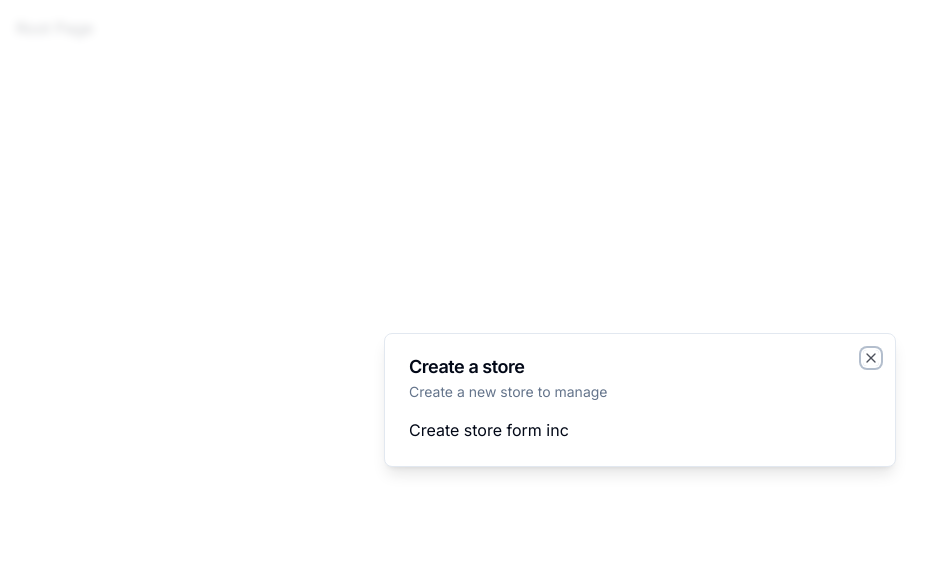
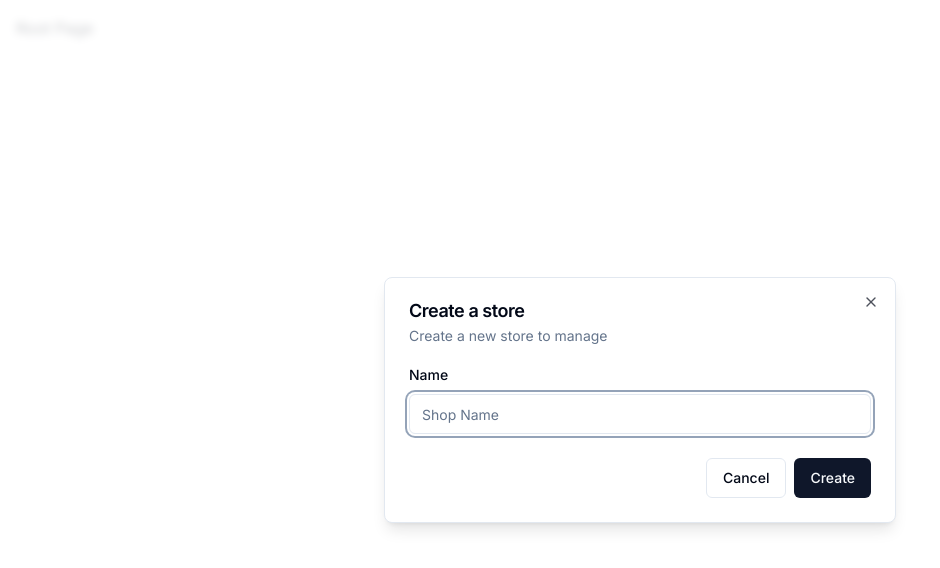
Before and after one commit to FUPharah/ecommerce, a Next.js app: page / in a window 1280 px wide. Shown: the top 568 px of the page, without its empty margins (0-940 px from the left). Built offline with nearby package versions, Linux system fonts and the light colour scheme.

Commit message:
Dashboard Store Create Form Component

```diff
--- a/components/modals/store-modal.tsx
+++ b/components/modals/store-modal.tsx
@@ -1,14 +1,63 @@
 "use client"
-
+import * as z from "zod"
 import { useStoreModal } from "@/hooks/use-store-modal"
 import { Modal } from "../ui/modal"
+import { useForm } from "react-hook-form"
+import { zodResolver } from "@hookform/resolvers/zod"
+import { Form, FormControl, FormField, FormItem, FormLabel, FormMessage } from "../ui/form"
+import { Input } from "../ui/input"
+import { Button } from "../ui/button"
+
+const formSchema = z.object({
+  name: z.string().min(1).max(50),
+})
 
 export const StoreModal = () => {
   const storeModal = useStoreModal();
+  const form = useForm<z.infer<typeof formSchema>>({
+    resolver: zodResolver(formSchema),
+    defaultValues: {
+      name: "",
+    },
+  });
+
+  const onSubmit = async (values: z.infer<typeof formSchema>) => {
+    console.log(values)
+    // create store later
+  }
+
   return (
     <Modal title="Create a store" description="Create a new store to manage"
     isOpen={storeModal.isOpen} onClose={storeModal.onClose}>
-      Create store form inc
+      <div>
+        <div space-y-4 py-2 pb-4>
+          <Form {...form}>
+            <form onSubmit={form.handleSubmit(onSubmit)}>
+              <FormField control={form.control} name="name" render={({field}) => (
+                <FormItem>
+                  <FormLabel>
+                    Name
+                  </FormLabel>
+                  <FormControl>
+                    <Input placeholder="Shop Name" {...field}/>
+                  </FormControl>
+                  <FormMessage>
+                    {form.formState.errors.name?.message}
+                  </FormMessage>
+                </FormItem>
+              )}/>
+              <div className="pt-6 space-x-2 flex items-center justify-end w-full">
+                <Button variant="outline" onClick={storeModal.onClose}>
+                  Cancel
+                </Button>
+                <Button type="submit">
+                  Create
+                </Button>
+              </div>
+            </form>
+          </Form>
+        </div>
+      </div>
     </Modal>
   );
 }
--- /dev/null
+++ b/components/ui/form.tsx
@@ -0,0 +1,176 @@
+import * as React from "react"
+import * as LabelPrimitive from "@radix-ui/react-label"
+import { Slot } from "@radix-ui/react-slot"
+import {
+  Controller,
+  ControllerProps,
+  FieldPath,
+  FieldValues,
+  FormProvider,
+  useFormContext,
+} from "react-hook-form"
+
+import { cn } from "@/lib/utils"
+import { Label } from "@/components/ui/label"
+
+const Form = FormProvider
+
+type FormFieldContextValue<
+  TFieldValues extends FieldValues = FieldValues,
+  TName extends FieldPath<TFieldValues> = FieldPath<TFieldValues>
+> = {
+  name: TName
+}
+
+const FormFieldContext = React.createContext<FormFieldContextValue>(
+  {} as FormFieldContextValue
+)
+
+const FormField = <
+  TFieldValues extends FieldValues = FieldValues,
+  TName extends FieldPath<TFieldValues> = FieldPath<TFieldValues>
+>({
+  ...props
+}: ControllerProps<TFieldValues, TName>) => {
+  return (
+    <FormFieldContext.Provider value={{ name: props.name }}>
+      <Controller {...props} />
+    </FormFieldContext.Provider>
+  )
+}
+
+const useFormField = () => {
+  const fieldContext = React.useContext(FormFieldContext)
+  const itemContext = React.useContext(FormItemContext)
+  const { getFieldState, formState } = useFormContext()
+
+  const fieldState = getFieldState(fieldContext.name, formState)
+
+  if (!fieldContext) {
+    throw new Error("useFormField should be used within <FormField>")
+  }
+
+  const { id } = itemContext
+
+  return {
+    id,
+    name: fieldContext.name,
+    formItemId: `${id}-form-item`,
+    formDescriptionId: `${id}-form-item-description`,
+    formMessageId: `${id}-form-item-message`,
+    ...fieldState,
+  }
+}
+
+type FormItemContextValue = {
+  id: string
+}
+
+const FormItemContext = React.createContext<FormItemContextValue>(
+  {} as FormItemContextValue
+)
+
+const FormItem = React.forwardRef<
+  HTMLDivElement,
+  React.HTMLAttributes<HTMLDivElement>
+>(({ className, ...props }, ref) => {
+  const id = React.useId()
+
+  return (
+    <FormItemContext.Provider value={{ id }}>
+      <div ref={ref} className={cn("space-y-2", className)} {...props} />
+    </FormItemContext.Provider>
+  )
+})
+FormItem.displayName = "FormItem"
+
+const FormLabel = React.forwardRef<
+  React.ElementRef<typeof LabelPrimitive.Root>,
+  React.ComponentPropsWithoutRef<typeof LabelPrimitive.Root>
+>(({ className, ...props }, ref) => {
+  const { error, formItemId } = useFormField()
+
+  return (
+    <Label
+      ref={ref}
+      className={cn(error && "text-destructive", className)}
+      htmlFor={formItemId}
+      {...props}
+    />
+  )
+})
+FormLabel.displayName = "FormLabel"
+
+const FormControl = React.forwardRef<
+  React.ElementRef<typeof Slot>,
+  React.ComponentPropsWithoutRef<typeof Slot>
+>(({ ...props }, ref) => {
+  const { error, formItemId, formDescriptionId, formMessageId } = useFormField()
+
+  return (
+    <Slot
+      ref={ref}
+      id={formItemId}
+      aria-describedby={
+        !error
+          ? `${formDescriptionId}`
+          : `${formDescriptionId} ${formMessageId}`
+      }
+      aria-invalid={!!error}
+      {...props}
+    />
+  )
+})
+FormControl.displayName = "FormControl"
+
+const FormDescription = React.forwardRef<
+  HTMLParagraphElement,
+  React.HTMLAttributes<HTMLParagraphElement>
+>(({ className, ...props }, ref) => {
+  const { formDescriptionId } = useFormField()
+
+  return (
+    <p
+      ref={ref}
+      id={formDescriptionId}
+      className={cn("text-sm text-muted-foreground", className)}
+      {...props}
+    />
+  )
+})
+FormDescription.displayName = "FormDescription"
+
+const FormMessage = React.forwardRef<
+  HTMLParagraphElement,
+  React.HTMLAttributes<HTMLParagraphElement>
+>(({ className, children, ...props }, ref) => {
+  const { error, formMessageId } = useFormField()
+  const body = error ? String(error?.message) : children
+
+  if (!body) {
+    return null
+  }
+
+  return (
+    <p
+      ref={ref}
+      id={formMessageId}
+      className={cn("text-sm font-medium text-destructive", className)}
+      {...props}
+    >
+      {body}
+    </p>
+  )
+})
+FormMessage.displayName = "FormMessage"
+
+export {
+  useFormField,
+  Form,
+  FormItem,
+  FormLabel,
+  FormControl,
+  FormDescription,
+  FormMessage,
+  FormField,
+}
--- /dev/null
+++ b/components/ui/input.tsx
@@ -0,0 +1,25 @@
+import * as React from "react"
+
+import { cn } from "@/lib/utils"
+
+export interface InputProps
+  extends React.InputHTMLAttributes<HTMLInputElement> {}
+
+const Input = React.forwardRef<HTMLInputElement, InputProps>(
+  ({ className, type, ...props }, ref) => {
+    return (
+      <input
+        type={type}
+        className={cn(
+          "flex h-10 w-full rounded-md border border-input bg-background px-3 py-2 text-sm ring-offset-background file:border-0 file:bg-transparent file:text-sm file:font-medium placeholder:text-muted-foreground focus-visible:outline-none focus-visible:ring-2 focus-visible:ring-ring focus-visible:ring-offset-2 disabled:cursor-not-allowed disabled:opacity-50",
+          className
+        )}
+        ref={ref}
+        {...props}
+      />
+    )
+  }
+)
+Input.displayName = "Input"
+
+export { Input }
--- /dev/null
+++ b/components/ui/label.tsx
@@ -0,0 +1,26 @@
+"use client"
+
+import * as React from "react"
+import * as LabelPrimitive from "@radix-ui/react-label"
+import { cva, type VariantProps } from "class-variance-authority"
+
+import { cn } from "@/lib/utils"
+
+const labelVariants = cva(
+  "text-sm font-medium leading-none peer-disabled:cursor-not-allowed peer-disabled:opacity-70"
+)
+
+const Label = React.forwardRef<
+  React.ElementRef<typeof LabelPrimitive.Root>,
+  React.ComponentPropsWithoutRef<typeof LabelPrimitive.Root> &
+    VariantProps<typeof labelVariants>
+>(({ className, ...props }, ref) => (
+  <LabelPrimitive.Root
+    ref={ref}
+    className={cn(labelVariants(), className)}
+    {...props}
+  />
+))
+Label.displayName = LabelPrimitive.Root.displayName
+
+export { Label }
--- a/package.json
+++ b/package.json
@@ -10,7 +10,9 @@
   },
   "dependencies": {
     "@clerk/nextjs": "^4.23.1",
+    "@hookform/resolvers": "^3.1.1",
     "@radix-ui/react-dialog": "^1.0.4",
+    "@radix-ui/react-label": "^2.0.2",
     "@radix-ui/react-slot": "^1.0.2",
     "@types/node": "20.4.5",
     "@types/react": "18.2.17",
@@ -25,10 +27,12 @@
     "postcss": "8.4.27",
     "react": "18.2.0",
     "react-dom": "18.2.0",
+    "react-hook-form": "^7.45.2",
     "tailwind-merge": "^1.14.0",
     "tailwindcss": "3.3.3",
     "tailwindcss-animate": "^1.0.6",
     "typescript": "5.1.6",
+    "zod": "^3.21.4",
     "zustand": "^4.3.9"
   }
 }
```
Also changed, not shown: 1 other file (tests, documents, lock files or other folders).
